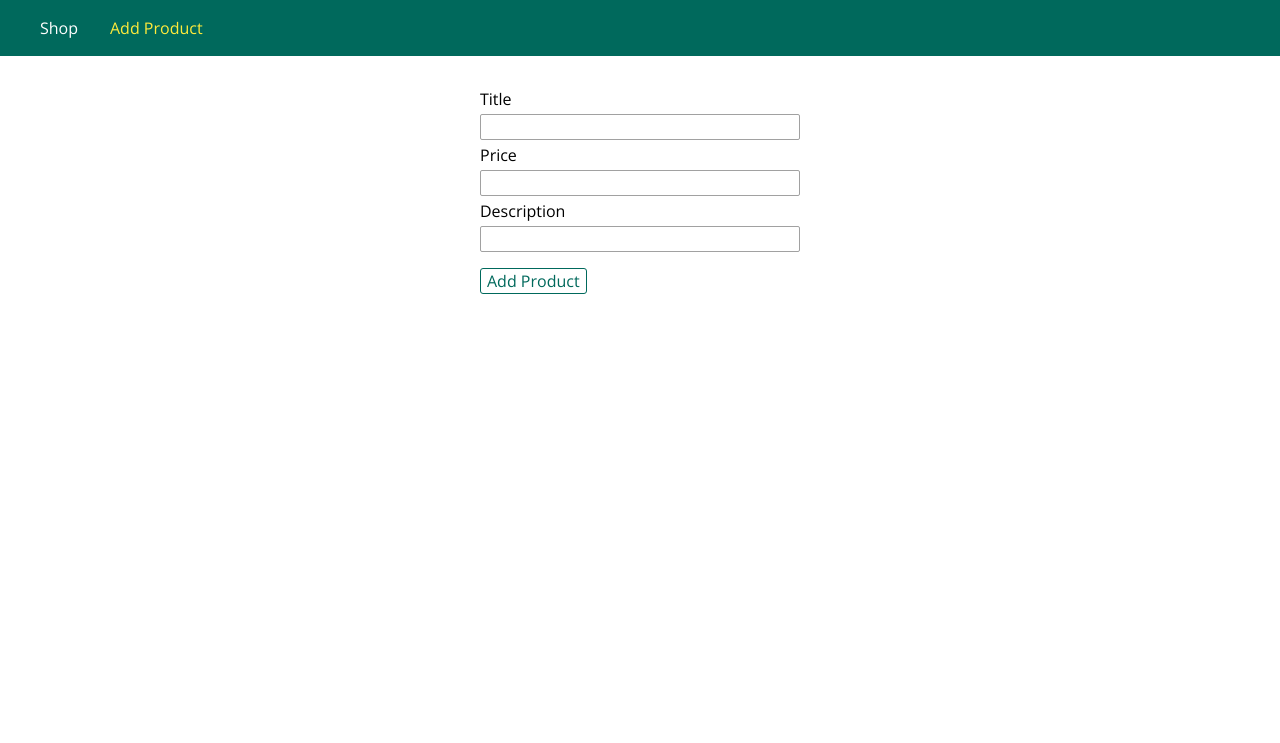
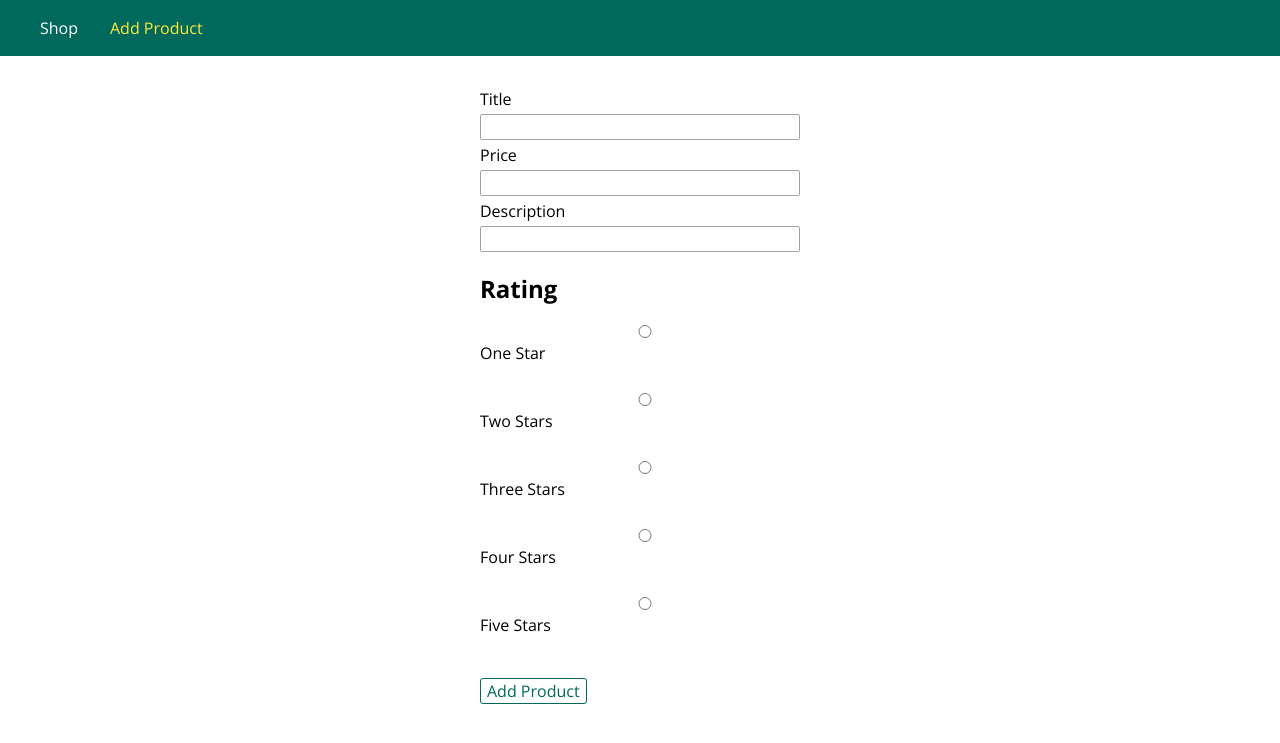
Before and after one commit to chapman-darlene/cse341-prove, a Node server app: page /admin/add-product in a window 1280 px wide. Shown: the top 743 px of the page. Run offline with Node 20, Linux system fonts and the light colour scheme; some libraries are stand-ins or nearby versions.

Commit message:
Added rating

```diff
--- a/routes/admin.js
+++ b/routes/admin.js
@@ -24,7 +24,8 @@ router.post('/add-product', (req, res, next) => {
   products.push({
     title: req.body.title,
     price: req.body.price,
-    description: req.body.description
+    description: req.body.description,
+    rating: req.body.rating
     });
   res.redirect('/');
 });
--- a/views/add-product.ejs
+++ b/views/add-product.ejs
@@ -15,6 +15,18 @@
                 <input type="number" min="0.01" step="0.01" max="1000" name="price" id="price">
                 <label for="description">Description</label>
                 <input type="text" name="description" id="description">
+                <h2>Rating</h2>
+                <input type="radio" id="one" name="rating" value="One Star">
+                <label for="html">One Star</label><br>
+                <input type="radio" id="two" name="rating" value="Two Stars">
+                <label for="css">Two Stars</label><br>
+                <input type="radio" id="three" name="rating" value="Three Stars">
+                <label for="css">Three Stars</label><br>
+                <input type="radio" id="four" name="rating" value="Four Stars">
+                <label for="css">Four Stars</label><br>
+                <input type="radio" id="five" name="rating" value="Five Stars">
+                <label for="css">Five Stars</label><br>
+
             </div>
 
             <button class="btn" type="submit">Add Product</button>
--- a/views/shop.ejs
+++ b/views/shop.ejs
@@ -19,7 +19,8 @@
                         </div>
                         <div class="card__content">
                             <h2 class="product__price"><%= product.price %></h2>
-                            <p class="product__description"><%= product.description %></p>
+                            <p class="product__description"><%= product.description %></p><br>
+                            <p class="product__description">Rating: <%= product.rating %></p>
                         </div>
                         <div class="card__actions">
                             <button class="btn">Add to Cart</button>
```
